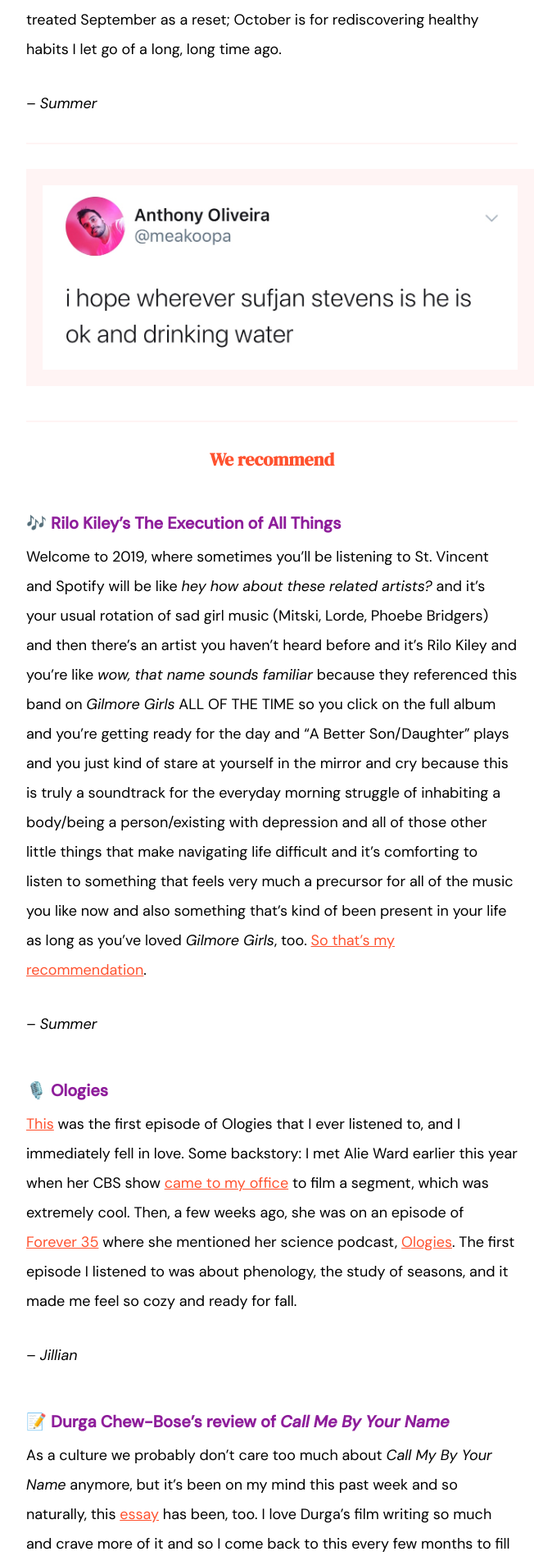
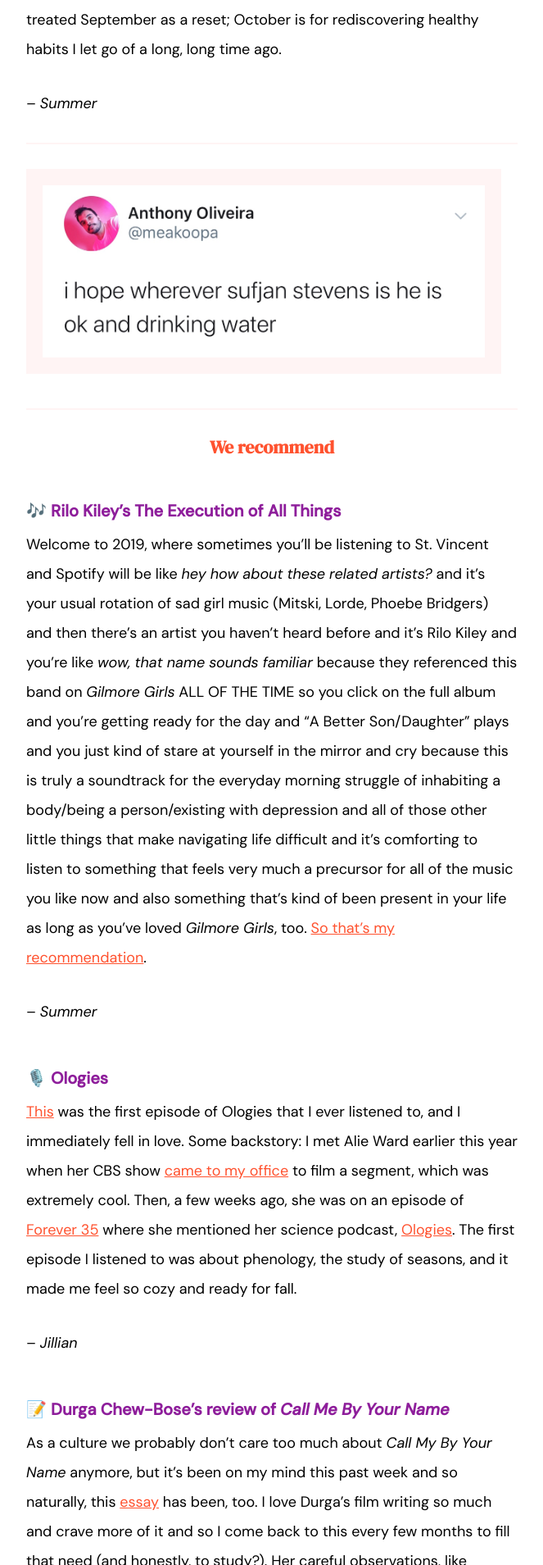
Before and after one commit to jilliangmeehan/letters-to-summer, a Jekyll site: the page built from emails/23.md, in a window 1280 px wide. Shown: the part 1470-3379 px from the top of the page at 82% size, without its empty margins (308-971 px from the left). Built offline with Jekyll 4.4.1, drawn with Linux system fonts in a browser that asks for light colours.

Commit message:
Update email.html

```diff
--- a/_layouts/email.html
+++ b/_layouts/email.html
@@ -54,7 +54,7 @@
       }
 
       img {
-        max-width: 580px;
+        max-width: 540px;
         margin: 0 auto;
         text-align: center;
         border: 20px solid #FFF4F4;
```
